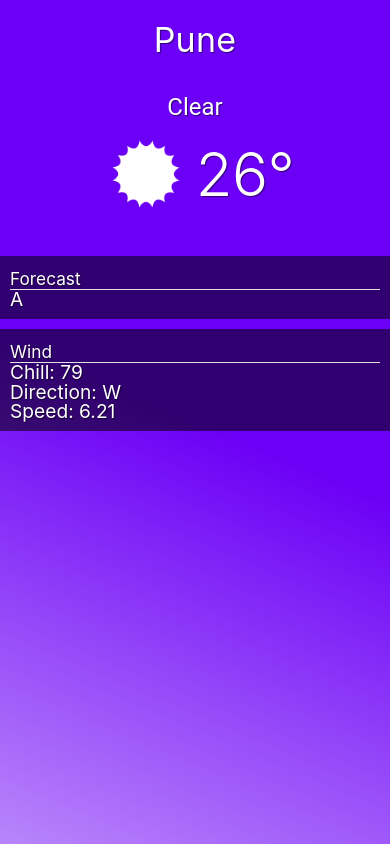
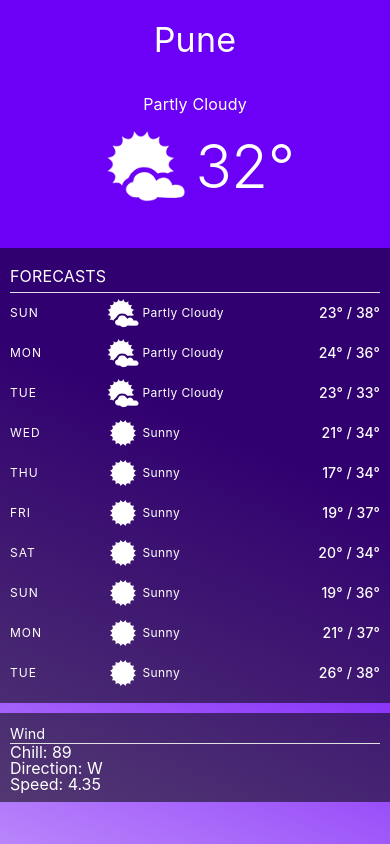
Before and after one commit to SandipNirmal/weather-app-react-pwa, a React (Create React App) app: page / in a window 390 px wide. Built offline with nearby package versions, Linux system fonts and the light colour scheme.

Commit message:
Changes for forecast view with media queries

```diff
--- a/src/App.css
+++ b/src/App.css
@@ -3,7 +3,7 @@
  * 26 Mar 2019
  */
 .card {
-  background-color: rgba(0, 0, 0, .54);
+  background-color: rgba(0, 0, 0, 0.54);
   padding: 10px;
   margin: 10px auto;
 }
@@ -51,7 +51,7 @@ img.cond-code {
 
 .h5 {
   font-size: 1.5rem;
-  font-family: "Roboto", "Helvetica", "Arial", sans-serif;
+  font-family: 'Roboto', 'Helvetica', 'Arial', sans-serif;
   font-weight: 400;
   line-height: 1.33;
   letter-spacing: 0em;
@@ -126,3 +126,41 @@ img.cond-code {
   justify-content: center;
   align-items: center;
 }
+
+/** Forecast Item **/
+.forecast-item {
+  display: flex;
+  justify-content: space-between;
+  align-items: center;
+}
+
+.forecast-item-day {
+  flex: 1;
+}
+
+.forecast-item-cond {
+  flex: 3;
+  justify-content: space-between;
+  align-items: center;
+}
+
+.forecast-cond-code {
+  width: 40px
+}
+
+@media (min-width: 480px) {
+  .forecasts {
+    display: flex;
+    overflow-x: scroll;
+    padding-bottom: 16px;
+  }
+
+  .forecast-item {
+    flex: 1;
+    min-width: 110px;
+  }
+
+  .forecast-item, .forecast-item-cond, .forecast-item-cond :first-child {
+    flex-direction: column;
+  }
+}
--- a/src/App.js
+++ b/src/App.js
@@ -1,11 +1,10 @@
-import React, { Component } from 'react';
+import React, {Component} from 'react';
 
 import {getWeatherForCity} from './services'
 
 import './App.css';
 
-import { Card } from './components'
-import { CityInfo, Wind, CurrentWeather } from './modules/weather'
+import {CityInfo, Wind, CurrentWeather, Forecasts} from './modules/weather'
 
 // TODO - Remove this once done with the UI
 const weather_data = {
@@ -20,105 +19,96 @@ const weather_data = {
   },
   "current_observation": {
     "wind": {
-          "chill": 79,
+      "chill": 89,
       "direction": 270,
-          "speed": 6.21
+      "speed": 4.35
     },
     "atmosphere": {
-          "humidity": 57,
-          "visibility": 10,
-          "pressure": 27.67,
+      "humidity": 31,
+      "visibility": 10.0,
+      "pressure": 27.64,
       "rising": 0
     },
     "astronomy": {
-          "sunrise": "6:21 am",
-          "sunset": "6:51 pm"
+      "sunrise": "6:18 am",
+      "sunset": "6:52 pm"
     },
     "condition": {
-          "text": "Clear",
-          "code": 31,
-          "temperature": 79
+      "text": "Partly Cloudy",
+      "code": 30,
+      "temperature": 89
     },
-      "pubDate": 1554912000
+    "pubDate": 1555246800
   },
   "forecasts": [
     {
-          "day": "Wed",
-          "date": 1554834600,
-          "low": 69,
-          "high": 101,
-          "text": "Sunny",
-          "code": 32
-      },
-      {
-          "day": "Thu",
-          "date": 1554921000,
-          "low": 71,
-          "high": 101,
-          "text": "Sunny",
-          "code": 32
-      },
-      {
-          "day": "Fri",
-          "date": 1555007400,
+      "day": "Sun",
+      "date": 1555180200,
       "low": 73,
       "high": 101,
-          "text": "Sunny",
-          "code": 32
-      },
-      {
-          "day": "Sat",
-          "date": 1555093800,
-          "low": 74,
-          "high": 103,
-          "text": "Sunny",
-          "code": 32
-      },
-      {
-          "day": "Sun",
-          "date": 1555180200,
-          "low": 76,
-          "high": 103,
-          "text": "Mostly Sunny",
-          "code": 34
-      },
-      {
+      "text": "Partly Cloudy",
+      "code": 30
+    }, {
       "day": "Mon",
       "date": 1555266600,
-          "low": 76,
-          "high": 100,
+      "low": 75,
+      "high": 97,
       "text": "Partly Cloudy",
       "code": 30
-      },
-      {
+    }, {
       "day": "Tue",
       "date": 1555353000,
       "low": 74,
       "high": 92,
-          "text": "Sunny",
-          "code": 32
-      },
-      {
+      "text": "Partly Cloudy",
+      "code": 30
+    }, {
       "day": "Wed",
       "date": 1555439400,
-          "low": 71,
+      "low": 69,
       "high": 94,
       "text": "Sunny",
       "code": 32
-      },
-      {
+    }, {
       "day": "Thu",
       "date": 1555525800,
+      "low": 62,
+      "high": 94,
+      "text": "Sunny",
+      "code": 32
+    }, {
+      "day": "Fri",
+      "date": 1555612200,
+      "low": 67,
+      "high": 98,
+      "text": "Sunny",
+      "code": 32
+    }, {
+      "day": "Sat",
+      "date": 1555698600,
+      "low": 68,
+      "high": 94,
+      "text": "Sunny",
+      "code": 32
+    }, {
+      "day": "Sun",
+      "date": 1555785000,
       "low": 67,
       "high": 96,
       "text": "Sunny",
       "code": 32
-      },
-      {
-          "day": "Fri",
-          "date": 1555612200,
-          "low": 70,
-          "high": 99,
+    }, {
+      "day": "Mon",
+      "date": 1555871400,
+      "low": 69,
+      "high": 98,
+      "text": "Sunny",
+      "code": 32
+    }, {
+      "day": "Tue",
+      "date": 1555957800,
+      "low": 78,
+      "high": 101,
       "text": "Sunny",
       "code": 32
     }
@@ -126,11 +116,11 @@ const weather_data = {
 }
 
 class App extends Component {
-  componentDidMount () {
+  componentDidMount() {
     // this.fetchWeather()
   }
 
-  fetchWeather = async () => {
+  fetchWeather = async() => {
     const lat = 18.491196888942024
     const lon = 73.7923624709481
 
@@ -146,17 +136,10 @@ class App extends Component {
   render() {
     return (
       <div className="App">
-        <CityInfo info={weather_data.location} />
-        <CurrentWeather weather={weather_data.current_observation.condition} />
-
-        <Card>
-          <div>
-            <div className='title'>Forecast</div>
-            <div>A</div>
-          </div>
-        </Card>
-
-        <Wind data={weather_data.current_observation.wind} />
+        <CityInfo info={weather_data.location}/>
+        <CurrentWeather weather={weather_data.current_observation.condition}/>
+        <Forecasts forecasts={weather_data.forecasts || []}/>
+        <Wind data={weather_data.current_observation.wind}/>
       </div>
     );
   }
--- a/src/components/Typography.js
+++ b/src/components/Typography.js
@@ -1,6 +1,6 @@
 import React from 'react'
 
-export const Typography = ({variant, children}) => {
+export const Typography = ({variant, children, ...other}) => {
   let Element = 'p'
   let className = 'body1'
 
@@ -75,5 +75,5 @@ export const Typography = ({variant, children}) => {
       className = 'body1'
   }
 
-  return <Element className={className}>{children}</Element>
+  return <Element className={className} {...other}>{children}</Element>
 }
--- a/src/index.css
+++ b/src/index.css
@@ -2,19 +2,18 @@ html {
   background: #6c00f6;
   background: linear-gradient(23deg, #6c00f67a, #6c00f6 50%);
   background-repeat: no-repeat;
-  height: 100vh;
+  min-height: 100vh;
 }
 
 body {
   max-width: 980px;
   margin: 20px auto;
   color: #ffffff;
-  font-size: 1.2em;
   /* Use systems default font */
   font-family: -apple-system, BlinkMacSystemFont, 'Segoe UI', Roboto, Oxygen,
     Ubuntu, Cantarell, 'Fira Sans', 'Open Sans', 'Helvetica Neue', sans-serif;
   /*font-family: "Helvetica Neue", Helvetica, Arial, sans-serif;*/
   -webkit-font-smoothing: antialiased;
   -moz-osx-font-smoothing: grayscale;
-  text-shadow: 1px 1px 1px rgba(0, 0, 0, 0.54);
+  /* text-shadow: 1px 1px 1px rgba(0, 0, 0, 0.54); */
 }
--- a/src/modules/weather/CurrentWeather.js
+++ b/src/modules/weather/CurrentWeather.js
@@ -18,7 +18,7 @@ export const CurrentWeather = React.memo(({
       <div className='flex center' style={{
         flexDirection: 'column'
       }}>
-        <Typography variant='h5'>{text}</Typography>
+        <Typography>{text}</Typography>
         <div className='flex center'>
           <img
             src={Cond[`Cond_${getConditionIcon(code)}`]}
--- a/src/modules/weather/ForecastItem.js
+++ b/src/modules/weather/ForecastItem.js
@@ -1,11 +1,30 @@
 import React from 'react'
 
-const ForecastItemComponent = ({day, min, max, cond}) => {
+import {Typography} from '../../components';
+import * as Cond from './../../resources/icons'
+import {farenheitToCelsius, getConditionIcon} from './../../services'
+
+const ForecastItemComponent = ({day, min, max, code, text}) => {
   return (
-    <div>
-      <div>{day}</div>
-      <div>{cond}</div>
-      <div>{`${min} / ${max}`}</div>
+    <div className='forecast-item'>
+      <div className='flex forecast-item-day'>
+        <Typography variant='overline'>{day}</Typography>
+      </div>
+
+      <div className='flex forecast-item-cond'>
+        <div className='flex center'>
+          <img
+            src={Cond[`Cond_${getConditionIcon(code)}`]}
+            alt={text}
+            className='forecast-cond-code'/>
+          <Typography variant='caption'>{text}</Typography>
+        </div>
+        <div>
+          <Typography variant='subtitle2'>
+            {farenheitToCelsius(min)}&#xb0; / {farenheitToCelsius(max)}&#xb0;
+          </Typography>
+        </div>
+      </div>
     </div>
   )
 }
--- a/src/modules/weather/Forecasts.js
+++ b/src/modules/weather/Forecasts.js
@@ -1,14 +1,20 @@
 import React from 'react'
 
+import {Card, Typography} from './../../components'
 import {ForecastItem} from './ForecastItem'
 
 const ForecastsComponent = ({forecasts}) => {
   return (
-    <div>
-      {forecasts.map(({day, min, max, cond}) => {
-        return <ForecastItem key={day} day={day} min={min} max={max} cond={cond} />
-      })}
-    </div>
+    <Card>
+      <div className='title'>
+        <Typography variant='subtitle1' style={{textTransform: 'uppercase'}}>Forecasts</Typography>
+      </div>
+      <div className='forecasts'>
+        {forecasts.map(({day, low, high, code, text}) => {
+          return <ForecastItem key={`${day}-${low}-${high}`} day={day} min={low} max={high} code={code} text={text}/>
+        })}
+      </div>
+    </Card>
   )
 }
 
```
Lines whose indentation alone changed are shown as unchanged.
